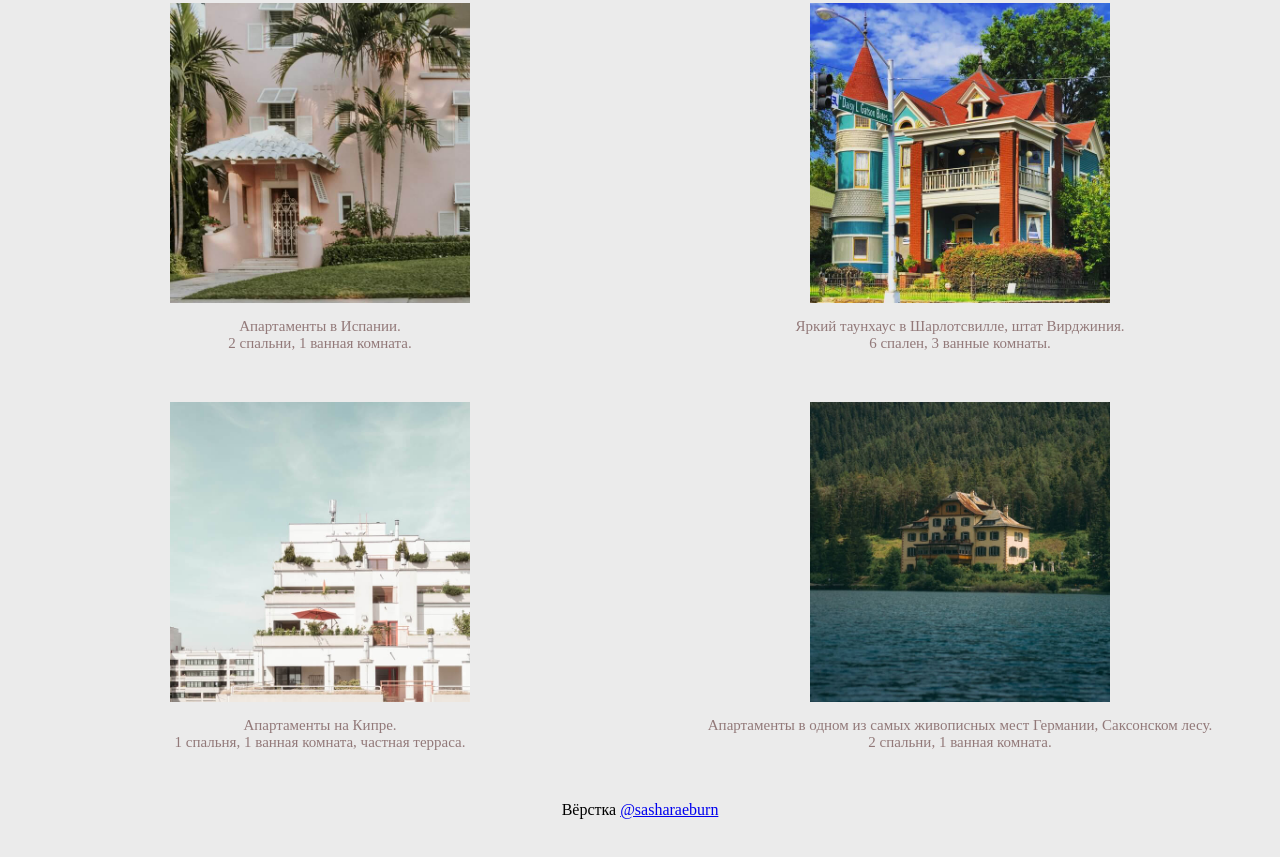
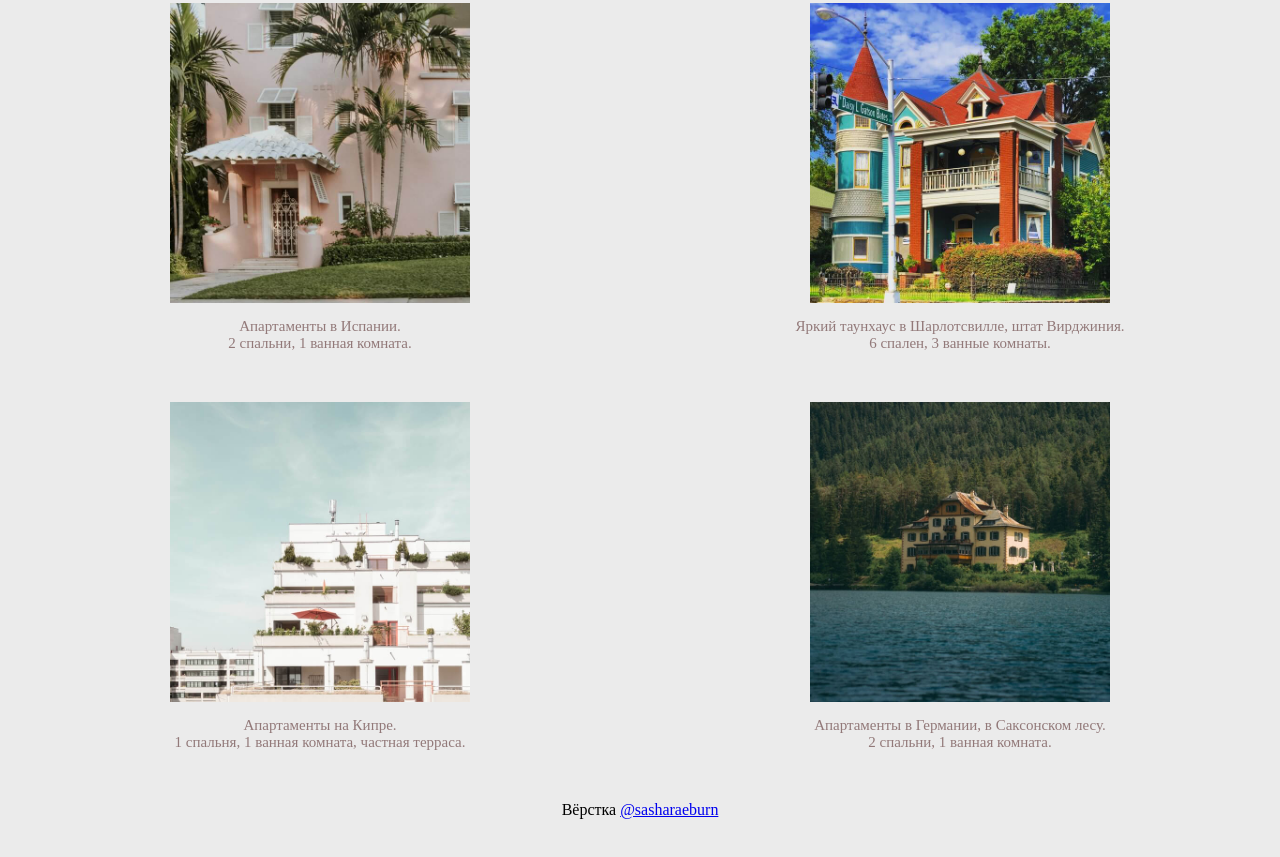
Before and after one commit to sasharaeburn/perfect-place, a website built with webpack: page src/booking.html in a window 1280 px wide. Shown: the part 543-1400 px from the top of the page. Built offline with nearby package versions, Linux system fonts and the light colour scheme.

Commit message:
Adaptive design for the 2nd page

```diff
--- a/src/booking.html
+++ b/src/booking.html
@@ -37,7 +37,7 @@
         </div>
         <div class="offer">
             <img src="images/offer6.jpg" alt="#">
-            <div class="text">Апартаменты в одном из самых живописных мест Германии, Саксонском лесу.<br>2 спальни, 1 ванная комната.</div>
+            <div class="text">Апартаменты в Германии, в Саксонском лесу.<br>2 спальни, 1 ванная комната.</div>
         </div>
     </div>
 </div>
--- a/src/scss/main.scss
+++ b/src/scss/main.scss
@@ -2,9 +2,10 @@ html,
 body {
   margin: 0;
   font-family: 'Crimson Text', serif;
+  min-height: 100%;
 
   @media (min-width: 767px) {
-    height: 80%;
+    min-height: 100%;
   }
 
   @media (min-width: 1300px) {
@@ -142,7 +143,6 @@ body {
 
       @media (min-width: 1300px) {
         padding: 10px;
-        align-self: center;
         font-size: 42px;
       }
     }
@@ -156,7 +156,7 @@ body {
   transition: background-color 0.3s ease;
   font-size: 15px;
   width: 100%;
-  padding: 5px;
+  padding: 15px;
   z-index: 2;
 
   @media (min-width: 767px) {
```
